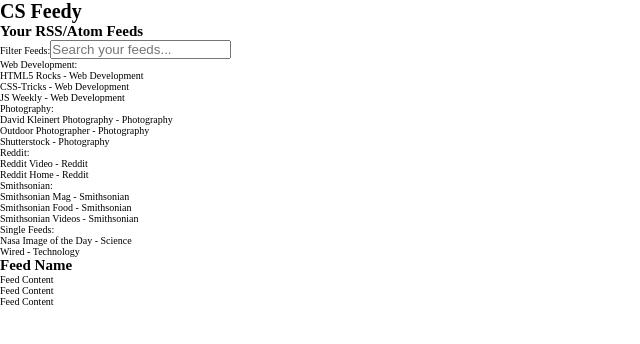
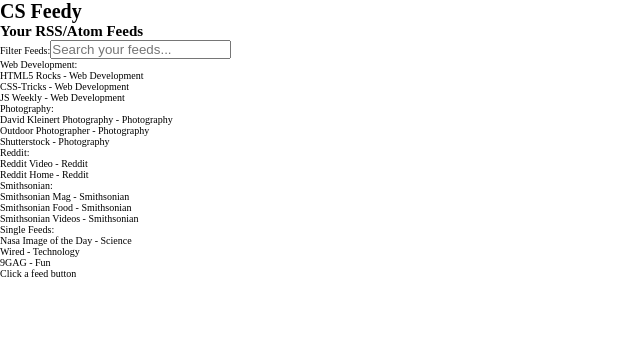
Before and after one commit to ARogala/cs-feedy, a React (Create React App) app: page / in a window 1280 px wide. Shown: the top 344 px of the page, without its empty margins (0-640 px from the left). Built offline with nearby package versions, Linux system fonts and the light colour scheme.

Commit message:
downgrade rss-parser to 2.12.1 for build and add basic FeedOutput

```diff
--- a/package.json
+++ b/package.json
@@ -7,7 +7,7 @@
     "react": "^16.5.0",
     "react-dom": "^16.5.0",
     "react-scripts": "1.1.5",
-    "rss-parser": "^3.4.3"
+    "rss-parser": "^2.12.1"
   },
   "scripts": {
     "start": "react-scripts start",
--- a/src/App.js
+++ b/src/App.js
@@ -7,6 +7,7 @@ import RSSParser from 'rss-parser';
 import FeedBtnSearchBar from './components/FeedBtnSearchBar';
 import FeedBtnList from './components/FeedBtnList';
 import FeedOutput from './components/FeedOutput';
+
 
 //import styles
 import './App.css';
@@ -24,11 +25,10 @@ class App extends Component {
     // Note: some RSS feeds can't be loaded in the browser due to CORS security.
     // To get around this, you can use a proxy.
     const CORS_PROXY = 'https://cors-anywhere.herokuapp.com/';
-    const parser = new RSSParser();
 
-    parser.parseURL(CORS_PROXY + feedURL, (err, feed) => {
-      this.setState({feed: feed});
-      //console.log(feed);
+    RSSParser.parseURL(CORS_PROXY + feedURL, (err, parsed) => {
+      this.setState({feed: parsed.feed});
+      //console.log(parsed.feed);
       this.setState({error: err});
       //console.log(err);
     });
--- a/src/components/FeedOutput.js
+++ b/src/components/FeedOutput.js
@@ -1,22 +1,38 @@
 // import dependencies
 import React from 'react';
 import PropTypes from 'prop-types';
-
+//<img src={item['enclosure']['url']} height="200" width="200"/>
 
 function FeedOutput(props) {
 	console.log(props.feed);
-	console.log(props.error);
-	return (
-		<div className="rssOutput">
-			<h2>Feed Name</h2>
-			<div>
-				<article>Feed Content</article>
-				<article>Feed Content</article>
-				<article>Feed Content</article>
+	//console.log(props.error);
+	const feed = props.feed;
+	const feedItems = feed['entries'];
+	if(Object.keys(feed).length !== 0) {
+		const feedContent = feedItems.map((item, index) => {
+			return (
+				<article key={index}>
+					<h3><a href={item['link']} target="_blank" rel="noopener">{item['title']}</a></h3>
+					<time dateTime={item['pubDate']}>{item['pubDate']}</time>
+					<div dangerouslySetInnerHTML= {{__html: item['content']}}/>
+				</article>
+			);
+		});
+
+		return (
+			<div className="rssOutput">
+				<h2>{feed['title']}</h2>
+				<div>
+					{feedContent}
+				</div>
 			</div>
-		</div>
-
-	);
+		);
+	}
+	else if(Object.keys(feed).length === 0) {
+		return (
+			<div>Click a feed button</div>
+		);
+	}
 }
 
 export default FeedOutput;
--- a/src/index.js
+++ b/src/index.js
@@ -95,6 +95,13 @@ let allFeeds = [
 		category: 'web Development',
 		url: 'https://javascriptweekly.com/rss/1a177hd2',
 		id: 12
+	},
+
+	{
+		name: '9GAG',
+		category: 'fun',
+		url: 'http://9gagrss.com/feed/',
+		id: 13
 	}
 ];
 
```
Also changed, not shown: 1 other file (tests, documents, lock files or other folders).
